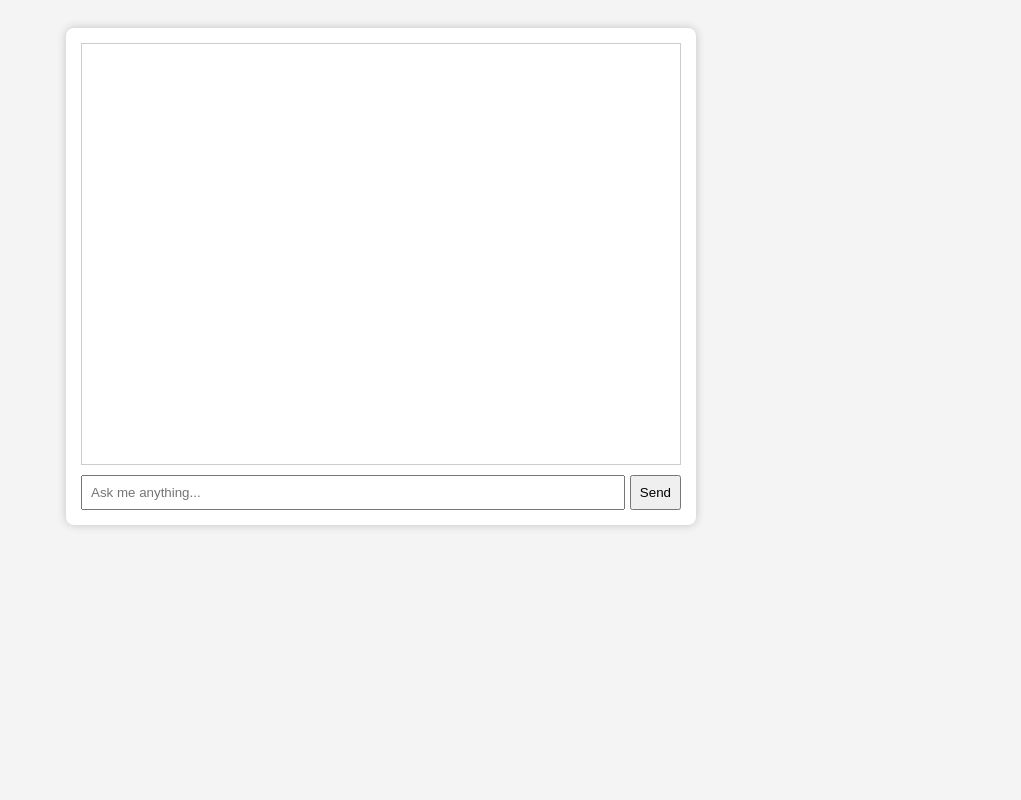
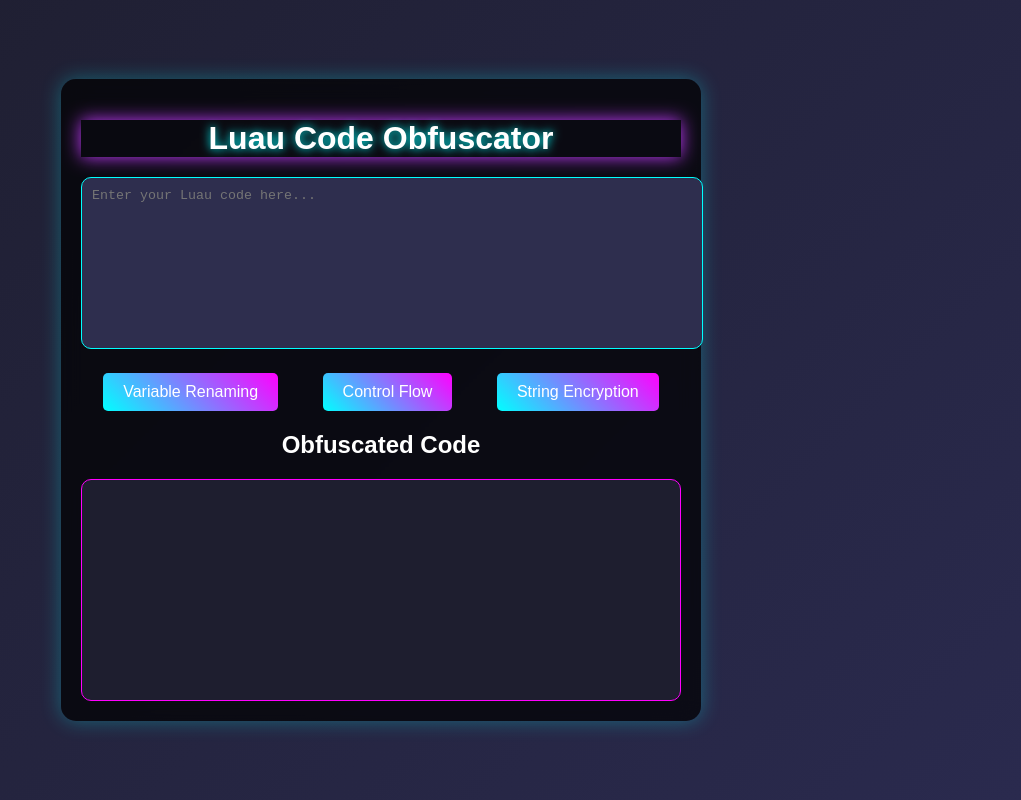
Before and after one commit to Creatingtesting/uwuiosdelta, a plain HTML site: page index.html in a window 1280 px wide. Shown: the whole page, without its empty margins (259-1280 px from the left). Drawn offline with Linux system fonts and the light colour scheme.

Commit message:
Update index.html

```diff
--- a/index.html
+++ b/index.html
@@ -1,70 +1,154 @@
 <!DOCTYPE html>
 <html lang="en">
 <head>
-  <meta charset="UTF-8" />
-  <meta name="viewport" content="width=device-width, initial-scale=1.0" />
-  <title>AI Web Search</title>
+    <meta charset="UTF-8">
+    <meta name="viewport" content="width=device-width, initial-scale=1.0">
+    <title>Luau Code Obfuscator</title>
     <style>
-    body { font-family: Arial, sans-serif; background: #f4f4f4; padding: 20px; }
-    #chatbox { max-width: 600px; margin: auto; background: white; padding: 15px; border-radius: 8px; box-shadow: 0 0 10px rgba(0,0,0,0.2); }
-    #messages { height: 400px; overflow-y: auto; border: 1px solid #ccc; padding: 10px; margin-bottom: 10px; }
-    .msg { margin: 5px 0; }
-    .user { color: blue; }
-    .ai { color: green; }
-    #inputArea { display: flex; }
-    #userInput { flex: 1; padding: 8px; }
-    button { padding: 8px; margin-left: 5px; }
-    .search-result { margin: 8px 0; border-bottom: 1px solid #eee; padding-bottom: 4px; }
-    .search-result a { font-weight: bold; text-decoration: none; color: #333; }
-    .search-result p { margin: 4px 0; }
+        body {
+            background: linear-gradient(135deg, #1e1e2f, #2a2a4e);
+            color: #ffffff;
+            font-family: 'Arial', sans-serif;
+            display: flex;
+            justify-content: center;
+            align-items: center;
+            height: 100vh;
+            margin: 0;
+            overflow: hidden;
+        }
+        .container {
+            background: rgba(0, 0, 0, 0.7);
+            padding: 20px;
+            border-radius: 15px;
+            box-shadow: 0 0 20px rgba(0, 255, 255, 0.3);
+            width: 600px;
+            text-align: center;
+            backdrop-filter: blur(10px);
+        }
+        h1 {
+            font-size: 2em;
+            margin-bottom: 20px;
+            text-shadow: 0 0 10px #00ffff;
+        }
+        textarea {
+            width: 100%;
+            height: 150px;
+            background: #2e2e4e;
+            border: 1px solid #00ffff;
+            border-radius: 10px;
+            color: #ffffff;
+            padding: 10px;
+            font-family: 'Courier New', monospace;
+            resize: none;
+        }
+        .buttons {
+            margin: 20px 0;
+            display: flex;
+            justify-content: space-around;
+        }
+        button {
+            padding: 10px 20px;
+            background: linear-gradient(45deg, #00ffff, #ff00ff);
+            border: none;
+            border-radius: 5px;
+            color: #ffffff;
+            font-size: 1em;
+            cursor: pointer;
+            transition: transform 0.3s, box-shadow 0.3s;
+        }
+        button:hover {
+            transform: scale(1.1);
+            box-shadow: 0 0 15px rgba(0, 255, 255, 0.5);
+        }
+        #output {
+            background: #1e1e2f;
+            border: 1px solid #ff00ff;
+            border-radius: 10px;
+            padding: 10px;
+            min-height: 200px;
+            text-align: left;
+            font-family: 'Courier New', monospace;
+            white-space: pre-wrap;
+            overflow-x: auto;
+        }
+        .glow {
+            animation: glow 1.5s ease-in-out infinite alternate;
+        }
+        @keyframes glow {
+            from {
+                box-shadow: 0 0 10px #00ffff;
+            }
+            to {
+                box-shadow: 0 0 20px #ff00ff;
+            }
+        }
     </style>
 </head>
 <body>
-  <div id="chatbox">
-    <div id="messages"></div>
-    <div id="inputArea">
-      <input type="text" id="userInput" placeholder="Ask me anything..." />
-      <button onclick="handleUser()">Send</button>
+    <div class="container">
+        <h1 class="glow">Luau Code Obfuscator</h1>
+        <textarea id="inputCode" placeholder="Enter your Luau code here..."></textarea>
+        <div class="buttons">
+            <button onclick="obfuscate('rename')">Variable Renaming</button>
+            <button onclick="obfuscate('control')">Control Flow</button>
+            <button onclick="obfuscate('string')">String Encryption</button>
         </div>
+        <h2>Obfuscated Code</h2>
+        <div id="output"></div>
     </div>
 
     <script>
-    async function handleUser() {
-      const inputEl = document.getElementById("userInput");
-      const text = inputEl.value.trim();
-      if (!text) return;
-      appendMessage("You", text, "user");
-      inputEl.value = "";
+        // Sample Luau code if none provided
+        const defaultCode = `local player = game.Players.LocalPlayer
+local function greet(name)
+    print("Hello, " .. name .. "!")
+end
+greet(player.Name)
+for i = 1, 5 do
+    print("Count: " .. i)
+end`;
 
-      // Call backend
-      let response = await fetch("/search?q=" + encodeURIComponent(text));
-      let data = await response.json();
+        // Obfuscation functions
+        function obfuscate(type) {
+            let code = document.getElementById('inputCode').value || defaultCode;
+            let output = '';
 
-      appendMessage("System", "Here are web search results:", "ai");
-      showSearchResults(data.results);
-
-      if (data.answer) {
-        appendMessage("AI", data.answer, "ai");
+            if (type === 'rename') {
+                // Variable Renaming Obfuscation
+                output = code
+                    .replace(/\blocal\s+(\w+)/g, (match, varName) => {
+                        return `local ${randomString(10)}`;
+                    })
+                    .replace(/\b(greet|player|name|i)\b/g, (match) => {
+                        return randomString(10);
+                    });
+            } else if (type === 'control') {
+                // Control Flow Obfuscation
+                const fakeLoop = `if true then\n    local ${randomString(8)} = math.random(1, 100)\nelse\n    local ${randomString(8)} = math.random(1, 100)\nend\n`;
+                const lines = code.split('\n');
+                output = fakeLoop + lines.join('\n' + fakeLoop);
+            } else if (type === 'string') {
+                // String Encryption (Simple XOR-based)
+                output = code.replace(/"([^"]*)"/g, (match, str) => {
+                    let encrypted = '';
+                    for (let i = 0; i < str.length; i++) {
+                        encrypted += String.fromCharCode(str.charCodeAt(i) ^ 42); // XOR with key 42
                     }
+                    return `tostring(string.char(${encrypted.split('').map(c => c.charCodeAt(0) ^ 42).join(', ')}))`;
+                });
             }
 
-    function appendMessage(who, text, cls) {
-      const msgBox = document.getElementById("messages");
-      msgBox.innerHTML += `<div class="msg ${cls}"><b>${who}:</b> ${text}</div>`;
-      msgBox.scrollTop = msgBox.scrollHeight;
+            document.getElementById('output').textContent = output;
         }
 
-    function showSearchResults(results) {
-      const msgBox = document.getElementById("messages");
-      for (let r of results) {
-        msgBox.innerHTML += `
-          <div class="search-result">
-            <a href="${r.url}" target="_blank">${r.name}</a>
-            <p>${r.snippet}</p>
-          </div>
-        `;
+        // Generate random string for variable names
+        function randomString(length) {
+            const chars = 'abcdefghijklmnopqrstuvwxyzABCDEFGHIJKLMNOPQRSTUVWXYZ';
+            let result = '';
+            for (let i = 0; i < length; i++) {
+                result += chars.charAt(Math.floor(Math.random() * chars.length));
             }
-      msgBox.scrollTop = msgBox.scrollHeight;
+            return result;
         }
     </script>
 </body>
```
Lines whose indentation alone changed are shown as unchanged.
